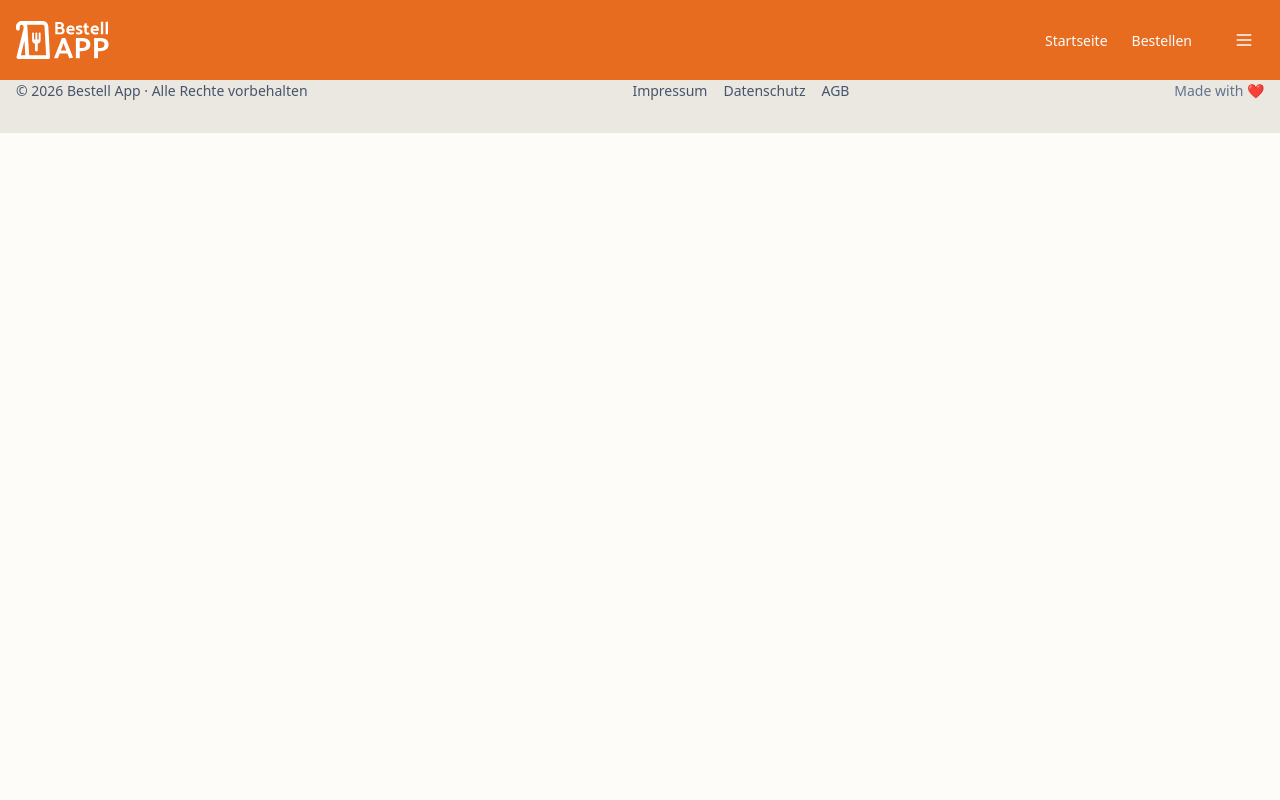
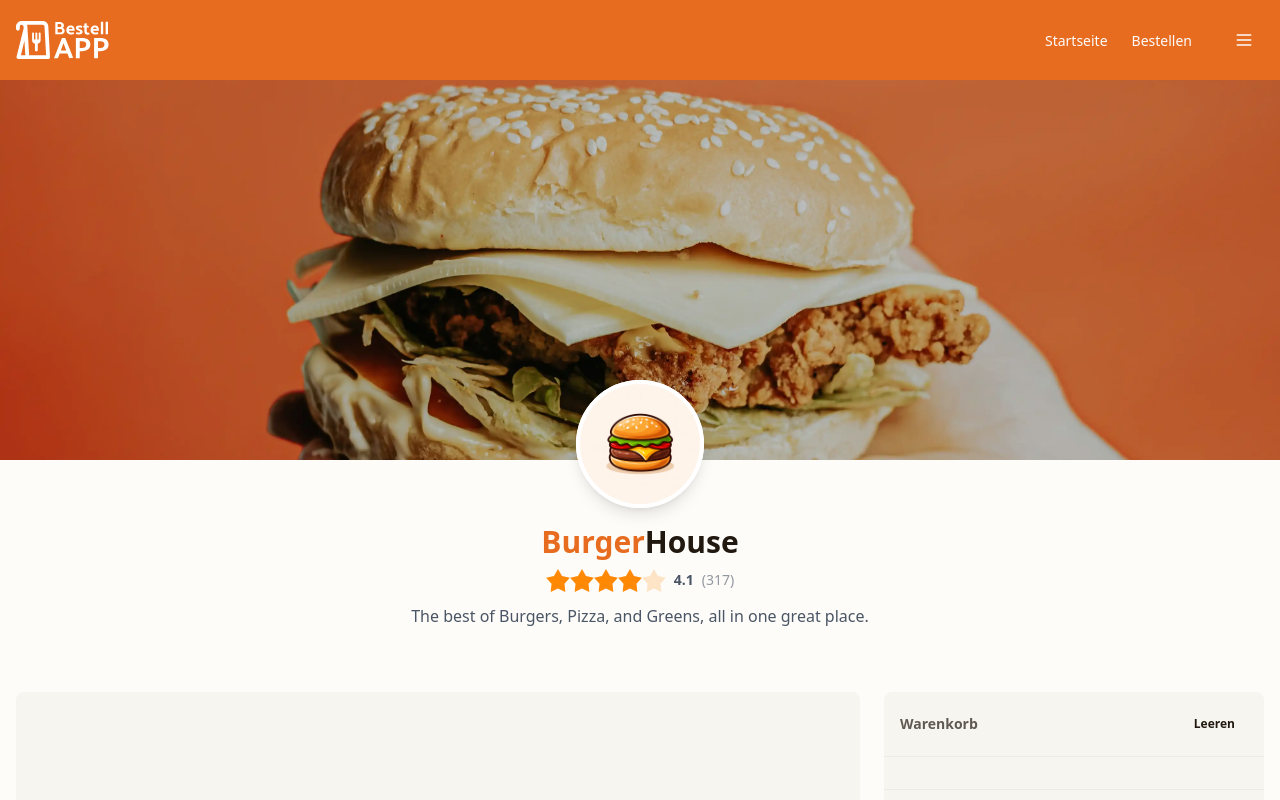
Before and after one commit to larsbeckdev/demo-bestell-app, a Vue app: page /bestellen in a window 1280 px wide. Shown: the top 800 px of the page. Built offline with nearby package versions, Linux system fonts and the light colour scheme.

Commit message:
Add Main component to OrderLayout and comment out unused main element

```diff
--- a/src/layouts/order/OrderLayout.vue
+++ b/src/layouts/order/OrderLayout.vue
@@ -1,12 +1,14 @@
 <script setup>
 import Header from '@/layouts/components/Header.vue'
+import Main from '@/layouts/components/Main.vue'
 import Footer from '@/layouts/components/Footer.vue'
 </script>
 
 <template>
   <Header />
+  <Main />
 
-  <main class="w-full"></main>
+  <!-- <main class="w-full"></main> -->
 
   <Footer />
 </template>
```
